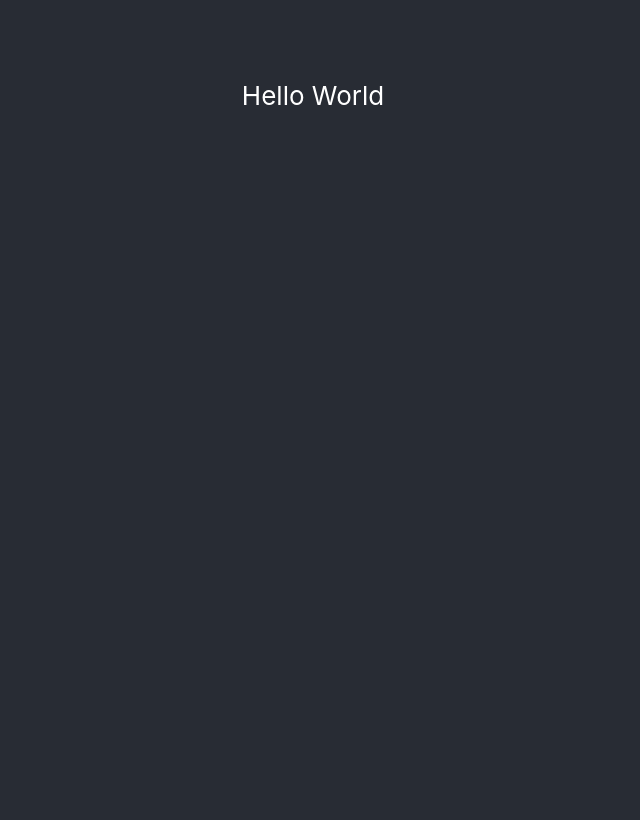
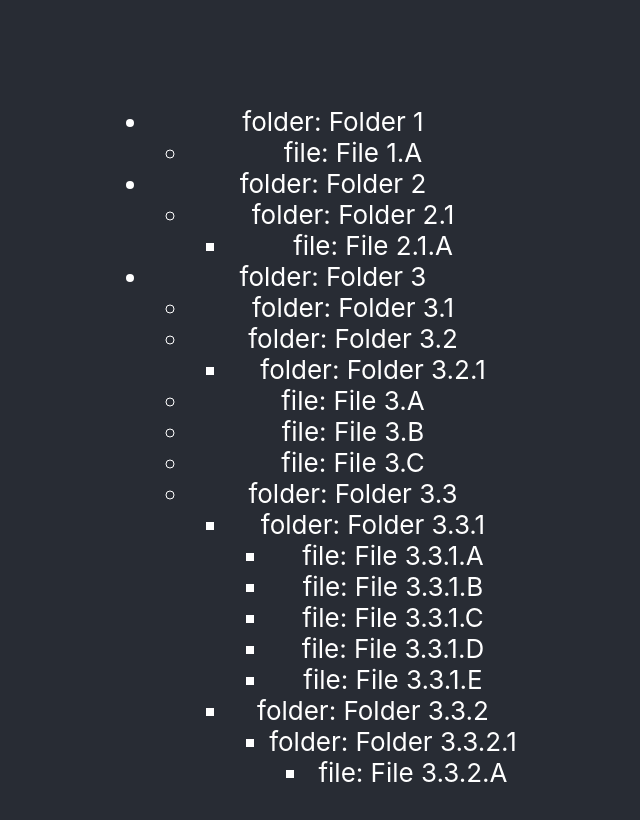
Before and after one commit to AVu120/recursive-list, a React (Create React App) app: page / in a window 1280 px wide. Shown: the top 820 px of the page, without its empty margins (327-967 px from the left). Built offline with nearby package versions, Linux system fonts and the light colour scheme.

Commit message:
Create draft recursive list component.

```diff
--- a/src/App.tsx
+++ b/src/App.tsx
@@ -1,19 +1,63 @@
-import React from "react";
 import "./App.css";
+import List from "./components/List/Index";
+import { IFile, IFolder } from "./types/global";
 
-const mockItems = [
-  { title: "Folder 1" },
-  { title: "Folder 2", children: [{ title: "Folder 2.1" }] },
+const mockItems: (IFile | IFolder)[] = [
+  {
+    title: "Folder 1",
+    type: "folder",
+    children: [{ title: "File 1.A", type: "file" }],
+  },
+  {
+    title: "Folder 2",
+    type: "folder",
+    children: [
+      {
+        title: "Folder 2.1",
+        type: "folder",
+        children: [{ title: "File 2.1.A", type: "file" }],
+      },
+    ],
+  },
   {
     title: "Folder 3",
+    type: "folder",
     children: [
-      { title: "Folder 3.1" },
-      { title: "Folder 3.2", children: [{ title: "Folder 3.2.1" }] },
+      { title: "Folder 3.1", type: "folder", children: [] },
+      {
+        title: "Folder 3.2",
+        type: "folder",
+        children: [{ title: "Folder 3.2.1", type: "folder", children: [] }],
+      },
+      { title: "File 3.A", type: "file" },
+      { title: "File 3.B", type: "file" },
+      { title: "File 3.C", type: "file" },
       {
         title: "Folder 3.3",
+        type: "folder",
         children: [
-          { title: "Folder 3.3.1" },
-          { title: "Folder 3.3.2", children: [{ title: "Folder 3.3.2.1" }] },
+          {
+            title: "Folder 3.3.1",
+            type: "folder",
+            children: [
+              { title: "File 3.3.1.A", type: "file" },
+              { title: "File 3.3.1.B", type: "file" },
+              { title: "File 3.3.1.C", type: "file" },
+              { title: "File 3.3.1.D", type: "file" },
+              { title: "File 3.3.1.E", type: "file" },
+            ],
+          },
+          {
+            title: "Folder 3.3.2",
+            type: "folder",
+            children: [
+              {
+                title: "Folder 3.3.2.1",
+                type: "folder",
+                children: [{ title: "File 3.3.2.A", type: "file" }],
+              },
+            ],
+          },
         ],
       },
     ],
@@ -21,7 +65,11 @@ const mockItems = [
 ];
 
 function App() {
-  return <div className="App">Hello World</div>;
+  return (
+    <main className="App">
+      <List items={mockItems} />
+    </main>
+  );
 }
 
 export default App;
--- /dev/null
+++ b/src/components/List/Index.tsx
@@ -0,0 +1,30 @@
+import { IFile, IFolder } from "../../types/global";
+
+interface IListProps {
+  items: (IFolder | IFile)[];
+}
+
+const List = ({ items }: IListProps) => {
+  return (
+    <ul>
+      {items.map(
+        ({
+          type,
+          title,
+          children,
+        }: (IFile | IFolder) & { children?: (IFile | IFolder)[] }) => {
+          return (
+            <li key={`Type:${type} Title:${title}`}>
+              {`${type}: ${title}`}{" "}
+              {!!children?.length && <List items={children} />}
+            </li>
+          );
+        }
+      )}
+    </ul>
+  );
+};
+
+export default List;
+
+export {};
--- /dev/null
+++ b/src/types/global.ts
@@ -0,0 +1,9 @@
+export interface IFile {
+  title: string;
+  type: "file";
+}
+export interface IFolder {
+  title: string;
+  type: "folder";
+  children: (IFolder | IFile)[];
+}
```
